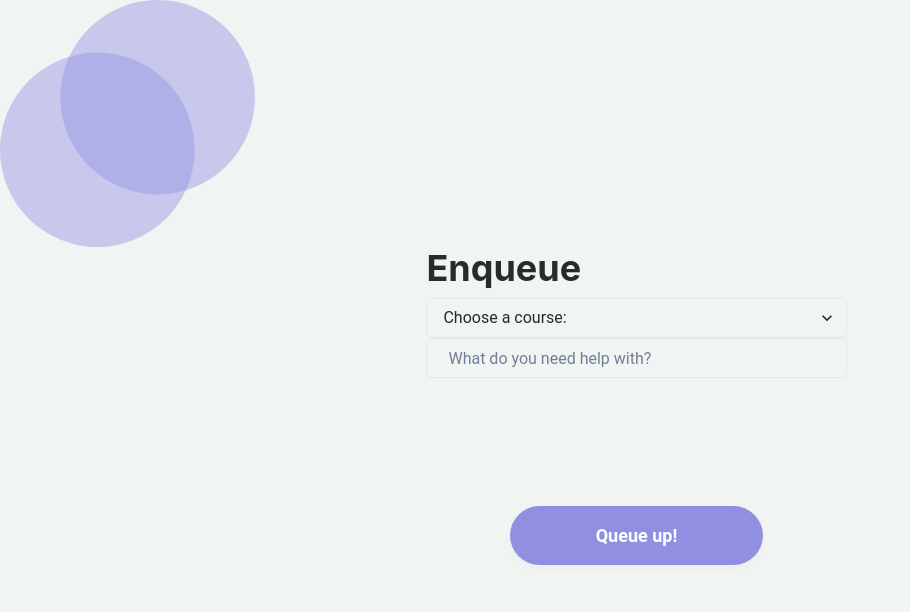
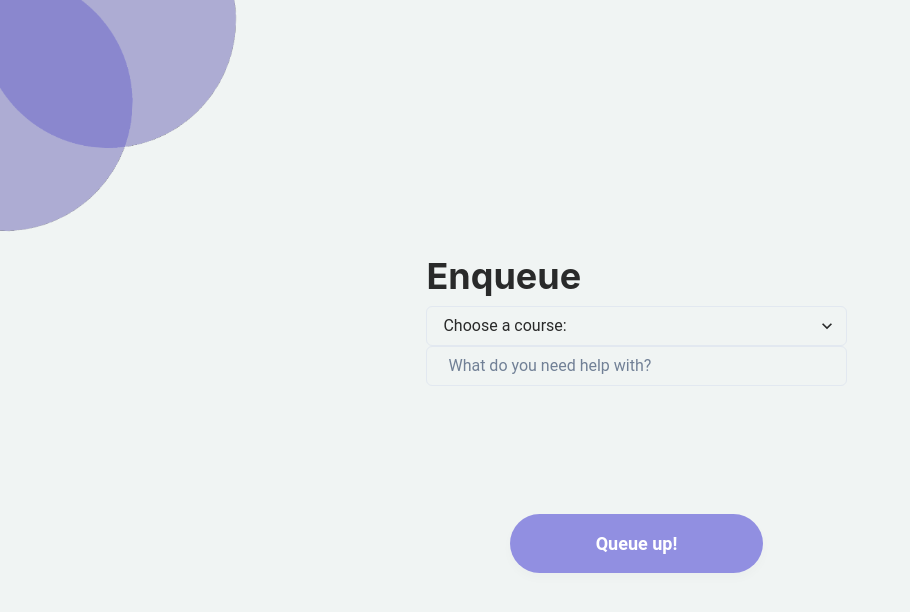
Before and after one commit to pfateev/qdub, a React (Create React App) app in the folder client/: page /student-courses in a window 1280 px wide. Shown: the top 612 px of the page, without its empty margins (0-910 px from the left). Built offline with nearby package versions, Linux system fonts and the light colour scheme.

Commit message:
fixed the top left circles

```diff
--- a/client/src/components/Home.jsx
+++ b/client/src/components/Home.jsx
@@ -1,5 +1,3 @@
-import React, { useState, useEffect } from 'react';
-import logo from "../assets/logo.svg";
 import { useNavigate } from 'react-router-dom'
 import "./Login.css";
 import "./Button.css";
--- a/client/src/components/StudentCourse.jsx
+++ b/client/src/components/StudentCourse.jsx
@@ -1,5 +1,5 @@
 import React, { useState } from 'react';
-import logo from "../assets/logo.svg";
+import circles from "../assets/circles.png";
 import { useNavigate } from 'react-router-dom'
 import "./StudentCourse.css";
 import "./Button.css";
@@ -54,7 +54,7 @@ export const StudentCourse = ({ netID, studentCourses, setSelectedCourse }) => {
 
   return (
     <div className="registration">
-      <img className="logo" src={logo} alt="top left circles" />
+      <img className="logo" src={circles} alt="top left circles" />
       <FormControl width='33%'>
         <FormLabel>
           <Heading>Enqueue</Heading>
--- a/client/src/components/StudentView.jsx
+++ b/client/src/components/StudentView.jsx
@@ -56,7 +56,6 @@ const StudentView = ({netId, selectedCourse, isTA, numberOfPeople, estimatedWait
       </div>
 
       <div className="imageSet">
-        <span className="speechMsg">Please Wait!</span>
         <img className="dog" src={dog} alt="cute dog" />
       </div>
       <button className="button" onClick={() => setShow(true)}>Stepping out!</button>
--- a/client/src/components/TACourse.jsx
+++ b/client/src/components/TACourse.jsx
@@ -1,5 +1,5 @@
 import React, { useState, useEffect } from 'react';
-import logo from "../assets/logo.svg";
+import circles from "../assets/circles.png";
 import {useNavigate} from 'react-router-dom'
 import "./TACourse.css";
 import "./Button.css";
@@ -49,7 +49,7 @@ export const TACourse = ( { netID, taCourses, setSelectedCourse } ) => {
 
   return (
     <div className="registration">
-      <img className="logo" src={logo} alt="top left circles" />
+      <img className="logo" src={circles} alt="top left circles" />
       <FormControl width='33%'>
         <FormLabel>
           <Heading>Start a Queue</Heading>
```
Also changed, not shown: client/src/components/Login.jsx (+2 -19 lines), client/src/assets/logo.svg (deleted).
